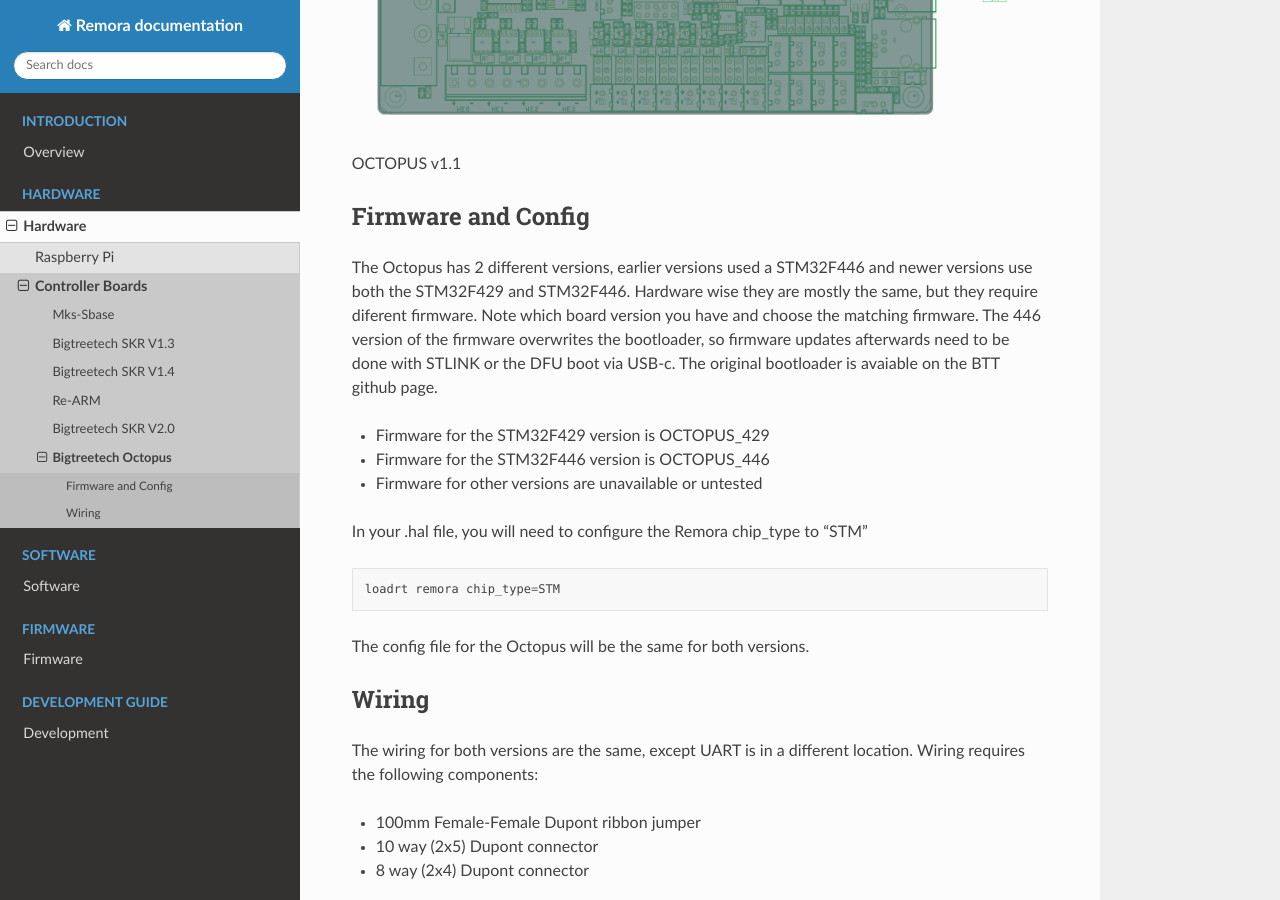
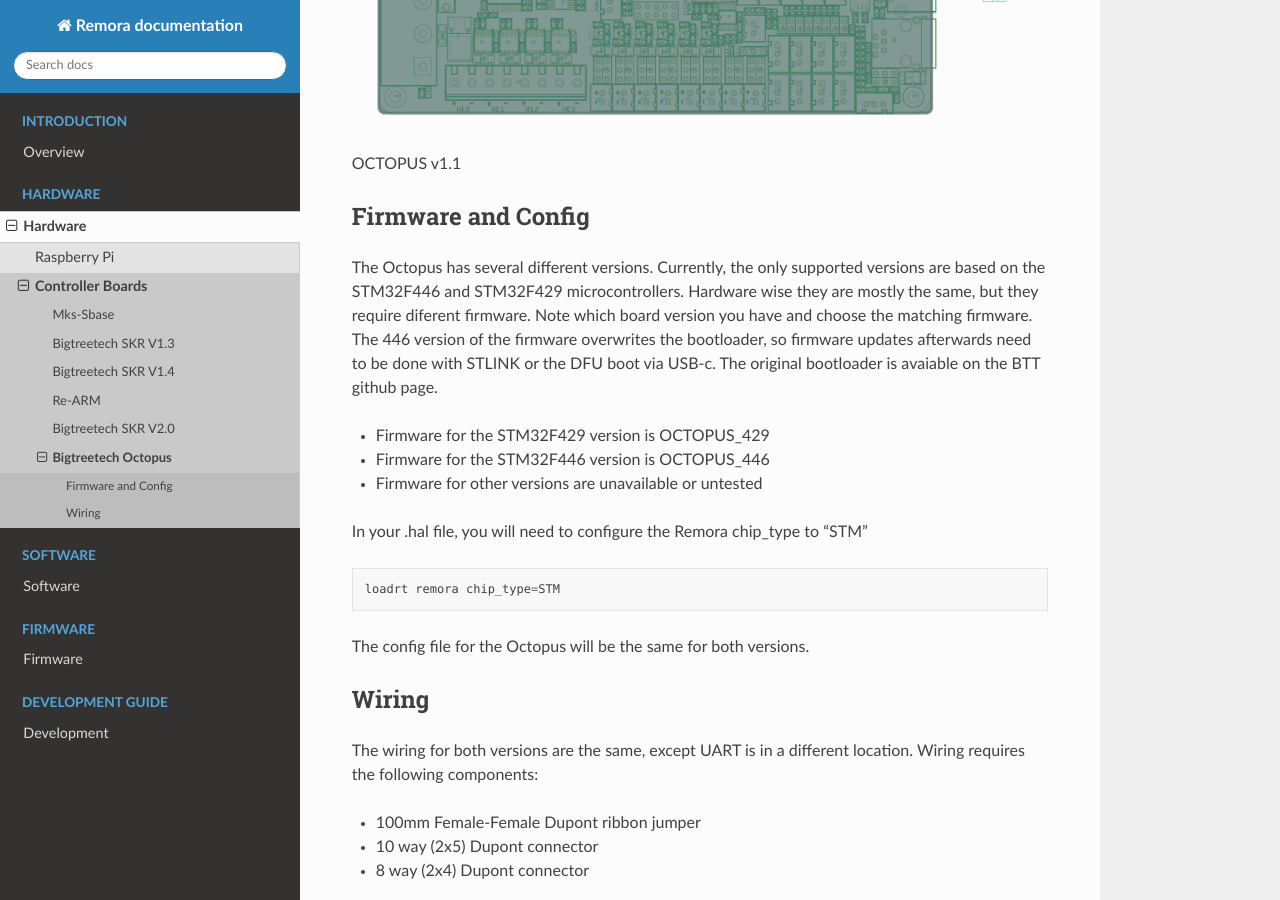
Before and after one commit to scottalford75/Remora-docs, a Sphinx documentation site: the page built from docs/source/hardware/octopus.rst, in a window 1280 px wide and 900 px high, scrolled down 929 px. Built offline with Sphinx 7.4.7 and the Read the Docs theme 2.0.0, drawn with Linux system fonts in a browser that asks for light colours; pages that are not in the unit, such as notebooks, are missing from menus.

Commit message:
Update octopus.rst

```diff
--- a/docs/source/hardware/octopus.rst
+++ b/docs/source/hardware/octopus.rst
@@ -15,7 +15,7 @@
 
 Firmware and Config
 -------------------
-The Octopus has 2 different versions, earlier versions used a STM32F446 and newer versions use both the STM32F429 and STM32F446.
+The Octopus has several different versions. Currently, the only supported versions are based on the STM32F446 and STM32F429 microcontrollers.
 Hardware wise they are mostly the same, but they require diferent firmware. Note which board version you have and choose
 the matching firmware. The 446 version of the firmware overwrites the bootloader, so firmware updates afterwards need to be done with
 STLINK or the DFU boot via USB-c. The original bootloader is avaiable on the BTT github page.
```
